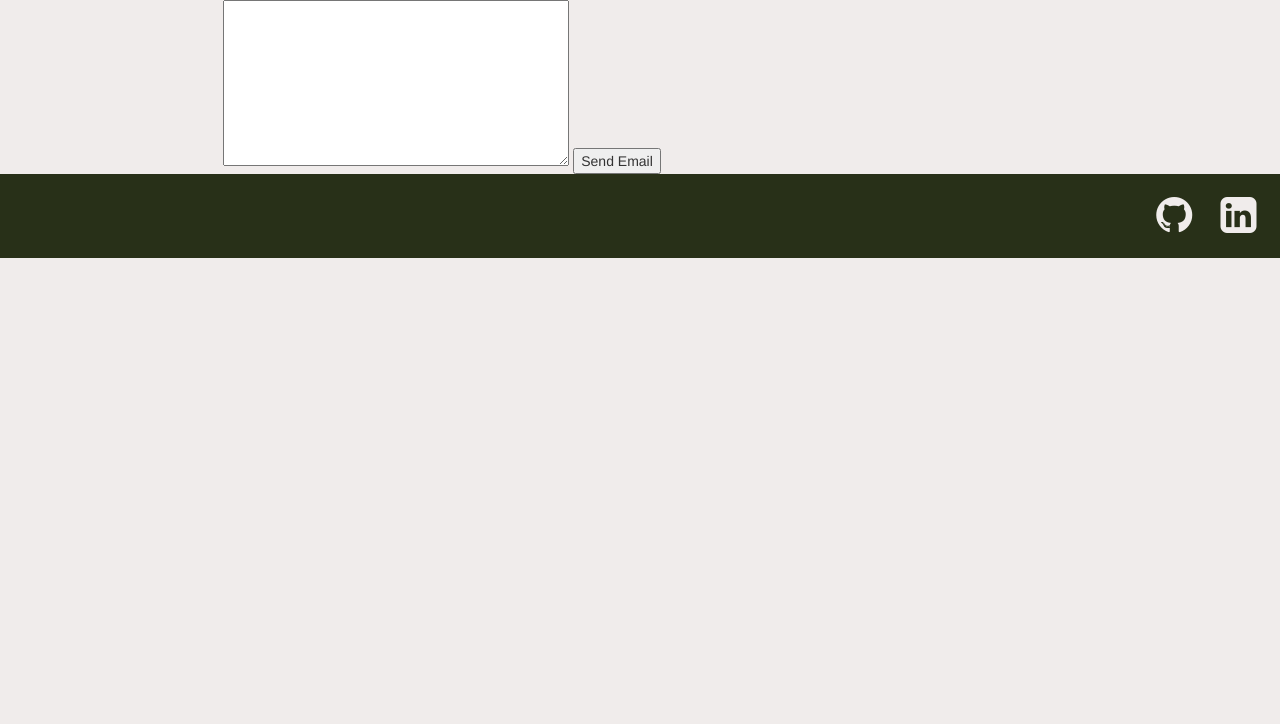
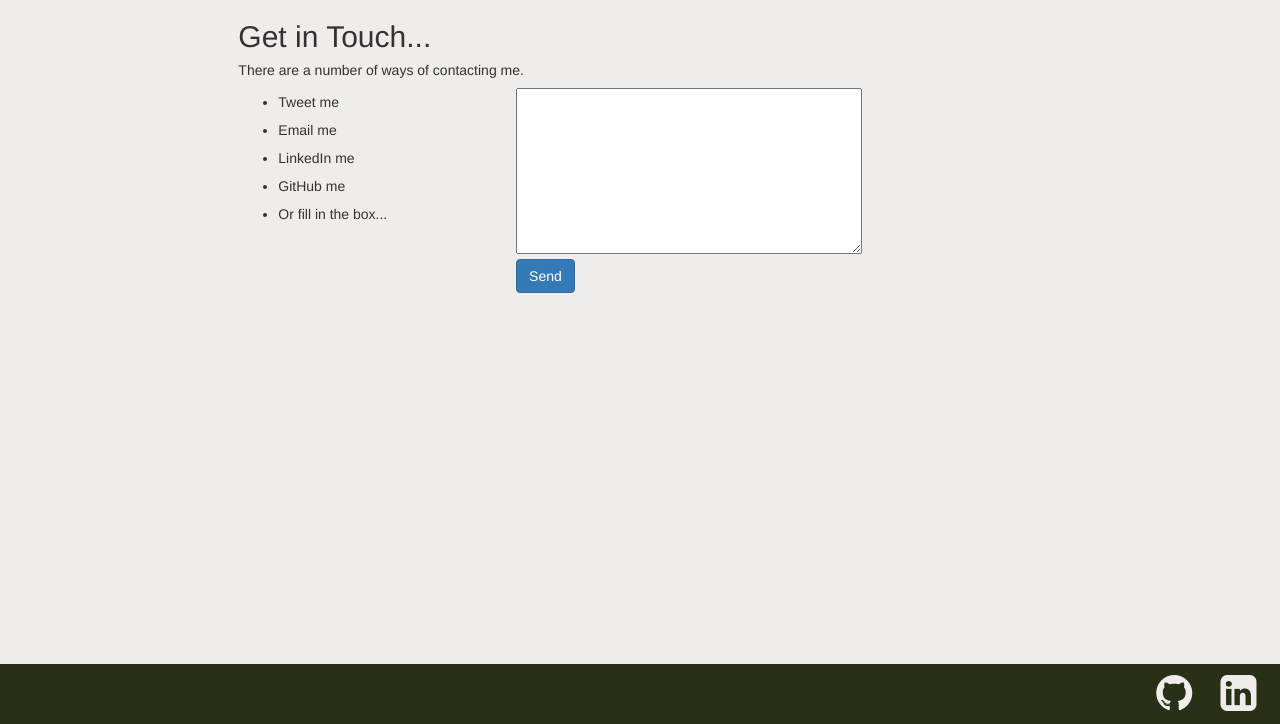
Before and after one commit to AliSkinner/personal_site, a Django app: page /contact/ in a window 1280 px wide. Shown: the part 76-800 px from the top of the page. Run offline with Django 3.2, Linux system fonts and the light colour scheme; some libraries are stand-ins or nearby versions.

Commit message:
basic contact page with Mandrill-integrated email box

```diff
--- a/homepage/static/homepage/css/homepage.css
+++ b/homepage/static/homepage/css/homepage.css
@@ -1 +1 @@
-.main-upper{color:#283018;padding:4em 15px}.main-upper img{border-radius:100%;width:100%}.main-upper h2{text-align:center}#nav-list{font-size:1.5em;padding-top:3em}#nav-list ul{border-right:1px dashed #283018}#nav-list ul li{line-height:2;text-align:center}#nav-list ul li:hover{color:#aa863a;background-color:rgba(40,48,24,0.1)}.main-lower{background-color:#729f98}.main-lower .block-text{font-size:1.5em}.block-text{padding:3em 2em;text-align:center}footer{line-height:2}@media (min-width:992px){h2{padding-top:3em}}
+.main-upper{color:#283018;padding:4em 15px}.main-upper img{border-radius:100%;width:100%}.main-upper .strap-line{text-align:center}#nav-list{font-size:1.5em;padding-top:3em}#nav-list ul{border-right:1px dashed #283018}#nav-list ul li{line-height:2;text-align:center}#nav-list ul li:hover{color:#aa863a;background-color:rgba(40,48,24,0.1)}.main-lower{background-color:#729f98}.main-lower .block-text{font-size:1.5em}.block-text{padding:3em 2em 5em;text-align:center}@media (min-width:992px){.strap-line{padding-top:3em}}.contact ul,.contact form{display:inline-block}.contact ul{padding-right:5em;line-height:2}.contact .message-success{display:inline-block;padding-left:2em}
--- a/homepage/static/homepage/js/homepage.js
+++ b/homepage/static/homepage/js/homepage.js
@@ -5,4 +5,18 @@ $(document).ready(function(){
     console.log($(this))
   })
 
+  $('#email-me-form').submit(function(e){
+    e.preventDefault()
+
+    $.post('/email_me/', $(this).serialize(), function(response){
+      if (response == 'success' ){
+        $('[name="email-me-message"]').val('')
+        $('button').after('<h4 class="message-success">Message Sent. Thanks!</h4>')
+      } else {
+        console.log(response)
+      }
+    })
+    return false
+  })
+
 })
--- a/homepage/static/homepage/less/homepage.less
+++ b/homepage/static/homepage/less/homepage.less
@@ -2,7 +2,6 @@
 
 @import '../../../../static/less/site-variables.less';
 @import '../../../../static/less/bootstrap-variables.less';
-
 
 
 .main-upper {
@@ -13,7 +12,7 @@
     width: 100%;
   }
 
-  h2 {
+  .strap-line {
     text-align: center;
   }
 }
@@ -40,15 +39,27 @@
 }
 
 .block-text {
-  padding:3em 2em;
+  padding:3em 2em 5em;
   text-align: center;
-}
-footer {
-  line-height:2;
 }
 
 @media (min-width:@screen-md-min) {
-  h2 {
+  .strap-line {
     padding-top :3em;
   }
 }
+
+
+.contact {
+  ul, form {
+    display:inline-block;
+  }
+  ul {
+    padding-right: 5em;
+    line-height: 2;
+  }
+  .message-success {
+    display:inline-block;
+    padding-left: 2em;
+  }
+}
--- a/homepage/urls.py
+++ b/homepage/urls.py
@@ -5,5 +5,7 @@ from . import views
 urlpatterns = [
     url(r'^$', views.home, name='home'),
     url(r'^contact/$', views.contact, name='contact'),
+    url(r'^email_me/$', views.email_me, name='email_me'),
+
 
 ]
--- a/homepage/views.py
+++ b/homepage/views.py
@@ -1,6 +1,8 @@
 from django.http import HttpResponse
 from django.shortcuts import render
 from .models import Item
+from django.core.mail import send_mail, EmailMultiAlternatives
+from django.conf import settings
 
 def home(request):
     # to change
@@ -13,3 +15,13 @@ def home(request):
 def contact(request):
     context = {}
     return render(request, "homepage/contact.html", context)
+
+def email_me(request):
+
+    subject = 'Email Contact from AliSkinner.com'
+    body = request.POST['email-me-message']
+    try:
+        send_mail(subject, body, settings.DEFAULT_FROM_EMAIL, ["awskinner26@gmail.com"])
+        return HttpResponse('success')
+    except Exception as e:
+        return HttpResponse('fail')
--- a/requirements.txt
+++ b/requirements.txt
@@ -1,6 +1,7 @@
 appnope==0.1.0
 decorator==4.0.6
 Django==1.9.1
+djrill==2.0
 gnureadline==6.3.3
 ipdb==0.8.1
 ipython==4.0.1
@@ -11,7 +12,9 @@ pexpect==4.0.1
 pickleshare==0.5
 Pillow==3.1.0
 ptyprocess==0.5
+requests==2.9.1
 selenium==2.49.0
 simplegeneric==0.8.1
+simplejson==3.8.1
 traitlets==4.0.0
 wheel==0.24.0
--- a/static/css/style.css
+++ b/static/css/style.css
@@ -1 +1 @@
-body{background-color:#f0eceb}body a{color:inherit}body a:hover{text-decoration:none;color:inherit}header{background:#283018;width:100%;color:#f0eceb;padding-top:1em}header h1{display:inline;font-size:4em}header .dropdown{padding-right:2em}header #fork,header #hamburger{font-size:3em}header #fork:hover,header #hamburger:hover{color:#aa863a}header .dropdown-menu{font-size:1.5em;color:#283018;text-align:center;padding:5px 0 0 0}header .dropdown-menu li{border-bottom:1px dashed rgba(40,48,24,0.2)}header .dropdown-menu li a{padding:.5em}.main-footer{background-color:#283018;border-color:#283018;color:#f0eceb;font-size:3em}.main-footer a{color:#f0eceb;padding:0 .2em}.main-footer a:hover{color:#aa863a}
+body{background-color:#f0eceb}body a{color:inherit}body a:hover{text-decoration:none;color:inherit}header{background:#283018;width:100%;color:#f0eceb;padding-top:1em}header h1{display:inline;font-size:4em}header .dropdown{padding-right:2em}header #fork,header #hamburger{font-size:3em}header #fork:hover,header #hamburger:hover{color:#aa863a}header .dropdown-menu{font-size:1.5em;color:#283018;text-align:center;padding:5px 0 0 0}header .dropdown-menu li{border-bottom:1px dashed rgba(40,48,24,0.2)}header .dropdown-menu li a{padding:.5em}.main-footer{background-color:#283018;border-color:#283018;color:#f0eceb;font-size:3em}.main-footer a{color:#f0eceb;padding:0 .2em}.main-footer a:hover{color:#aa863a}#the-footer{position:fixed;bottom:0;width:100%}
--- a/static/less/style.less
+++ b/static/less/style.less
@@ -62,3 +62,9 @@ header {
     }
   }
 }
+
+#the-footer {
+  position: fixed;
+  bottom:0;
+  width:100%;
+}
--- a/templates/base.html
+++ b/templates/base.html
@@ -13,7 +13,7 @@
       <div class="container-fluid">
         <div class="row">
           <header class="col-xs-12">
-            <h1>Ali Skinner</h1>
+            <a href="/"><h1>Ali Skinner</h1></a>
             <a href="https://github.com/AliSkinner/personal_site" id="fork" class="pull-right" data-toggle="tooltip" data-placement="left" title="Fork this project on GitHub!"><i class="fa fa-code-fork "></i></a>
               <div class="dropdown visible-xs pull-right">
                 <a id="hamburger" data-target="#" href="http://example.com" data-toggle="dropdown" role="button" aria-haspopup="true" aria-expanded="false"><i class="fa fa-bars"></i></a>
@@ -36,7 +36,7 @@
         {% endblock content %}
       </div>
 
-      <div class="container-fluid">
+      <div class="container-fluid" id="the-footer">
         <div class="row main-footer">
           <footer class="col-xs-12 ">
             <span class="footer-icons pull-right">
--- a/templates/homepage/contact.html
+++ b/templates/homepage/contact.html
@@ -8,20 +8,29 @@
 {% block content %}
 <link rel="stylesheet" href="{% static 'homepage/css/homepage.css' %}" media="screen" title="no title" charset="utf-8">
 
-
 {% include "includes/_item-sidebar.html" %}
-
-  <form class="" action="index.html" method="post">
-    <textarea name="name" rows="8" cols="40"></textarea>
-    <button type="submit" name="button">Send Email</button>
-  </form>
-
-
-
-
-
-
-
-
+<div class="col-sm-8 contact">
+  <h2>Get in Touch...</h2>
+  <h5>There are a number of ways of contacting me.</h5>
+  <div class="row">
+    <div class="col-sm-4">
+      <ul>
+        <li>Tweet me</li>
+        <li>Email me</li>
+        <li>LinkedIn me</li>
+        <li>GitHub me</li>
+        <li>Or fill in the box...</li>
+      </ul>
+    </div>
+    <div class="col-sm-8">
+      <form id="email-me-form" action="/email_me/" method="post" class="">
+        {% csrf_token %}
+        <textarea name="email-me-message" rows="8" cols="40"></textarea>
+        <br>
+        <button type="submit" name="button" class="btn btn-primary ">Send</button>
+      </form>
+    </div>
+  </div>
+</div>
 
 {% endblock content %}
--- a/templates/homepage/homepage.html
+++ b/templates/homepage/homepage.html
@@ -21,7 +21,7 @@
 
       </div>
       <div class=" col-xs-8 col-sm-8">
-        <h2>Web Developer / Something / Something Else</h2>
+        <h2 class="strap-line">Web Developer / Something / Something Else</h2>
       </div>
     </div>
   </div>
```
Also changed, not shown: personal_site/settings.py (+6 -1 lines).
